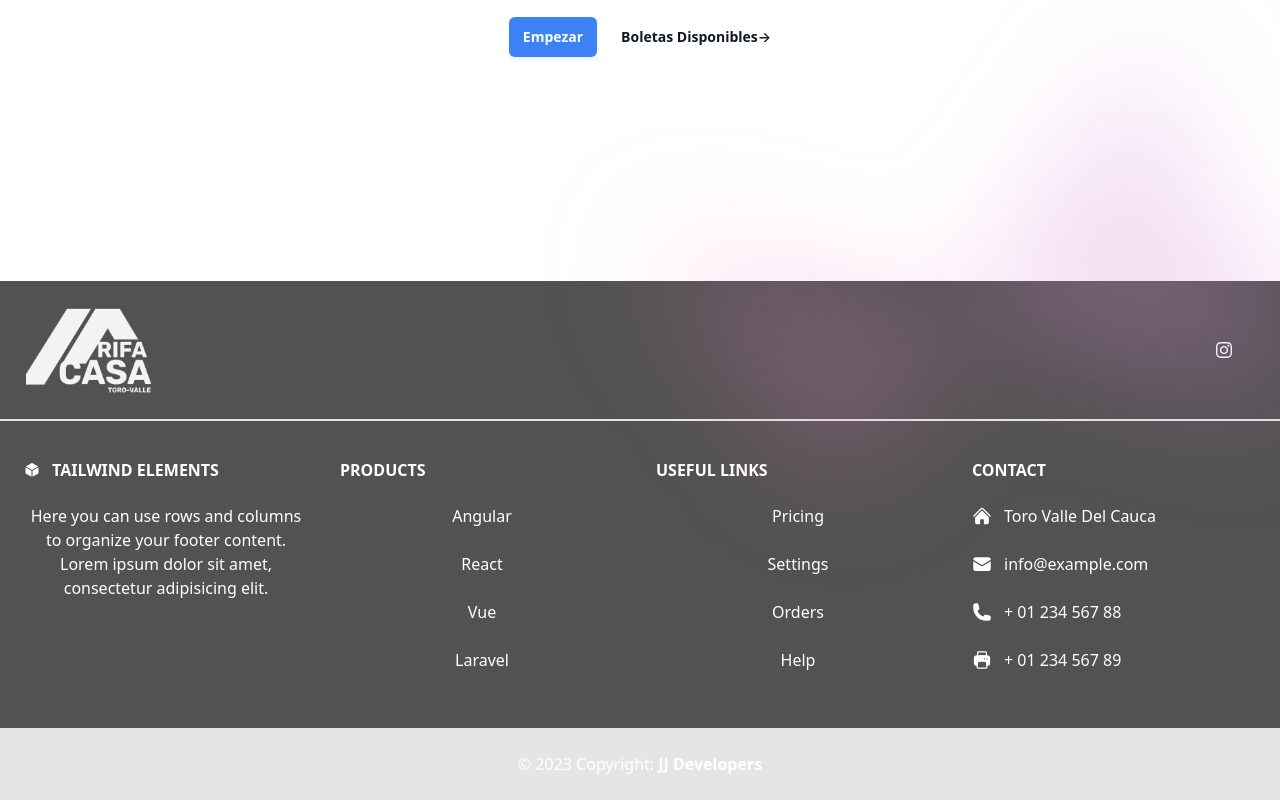
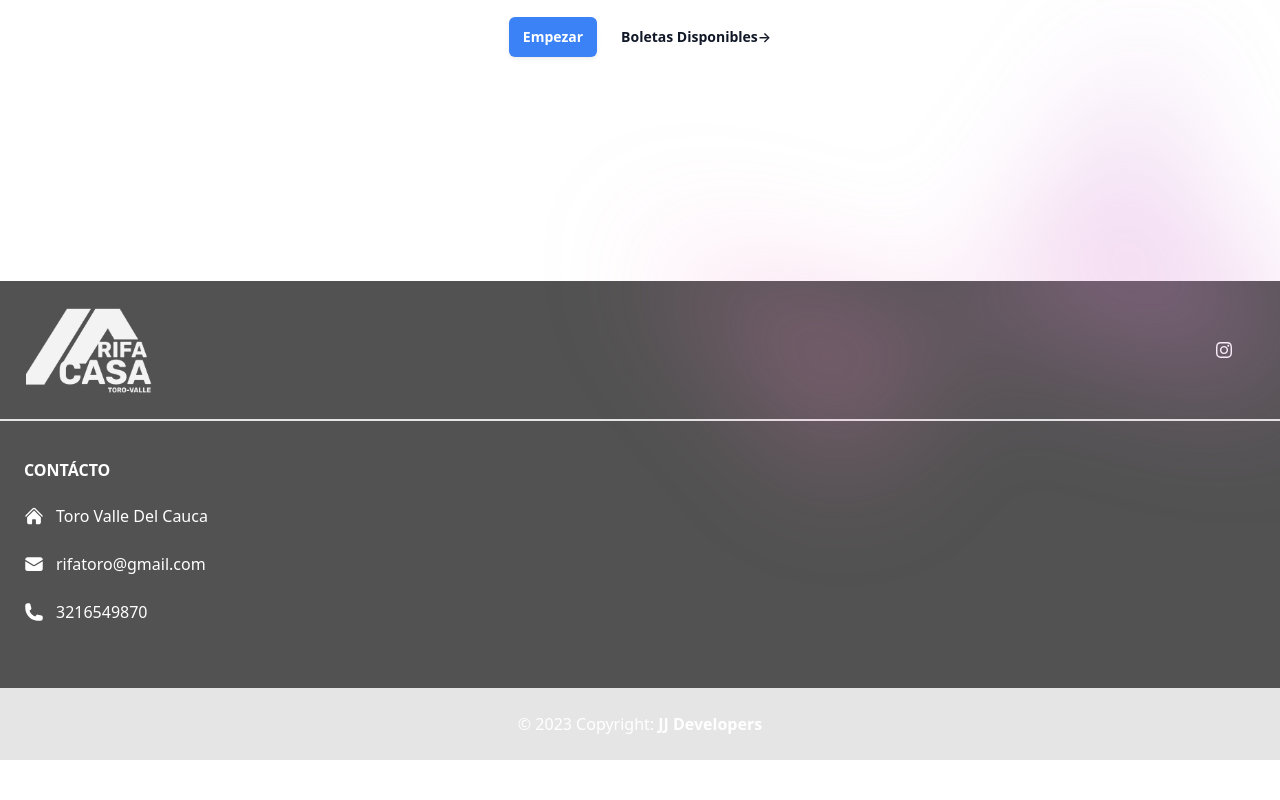
Before and after one commit to neopaisa/rifas-app-front-main, a React (Vite) app: page / in a window 1280 px wide. Shown: the part 575-1375 px from the top of the page. After the commit the page ends 1335 px from the top, so only its background shows below. Built offline with nearby package versions, Linux system fonts and the light colour scheme.

Commit message:
bug solved

```diff
--- a/src/components/admin/BoletasTable.jsx
+++ b/src/components/admin/BoletasTable.jsx
@@ -43,14 +43,15 @@ function BoletasTable() {
     setValorPendiente(valorPendiente);
     setIsOpen(true);
   };
-
   const handleClose = () => {
+    setLoading(true); // Start loading state
+    // Introduce a delay of 3 seconds (3000 milliseconds) before fetching data
+    setTimeout(() => {
+      fetchData(); // Fetch data to update with the latest changes
+      setLoading(false); // End loading state
+    }, 3000);
     setIsOpen(false);
-    setLoading(true); // Start loading state
-    fetchData(); // Fetch data to update with the latest changes
-    setLoading(false); // End loading state
   };
-
 
   //API GET
   const fetchData = async () => {
--- a/src/components/global/Footer.jsx
+++ b/src/components/global/Footer.jsx
@@ -22,7 +22,7 @@ function Footer() {
       </div>
       <div className="mx-6 py-10 text-center md:text-left">
         <div className="grid-1 grid gap-8 md:grid-cols-2 lg:grid-cols-4">
-          <div className="">
+          {/* <div className="">
             <h6 className="mb-4 flex items-center justify-center font-semibold uppercase md:justify-start">
               <svg
                 xmlns="http://www.w3.org/2000/svg"
@@ -38,8 +38,8 @@ function Footer() {
               Here you can use rows and columns to organize your footer content.
               Lorem ipsum dolor sit amet, consectetur adipisicing elit.
             </p>
-          </div>
-          <div className="text-white">
+          </div> */}
+          {/* <div className="text-white">
             <h6 className="mb-4 flex justify-center font-semibold uppercase md:justify-start">
               Products
             </h6>
@@ -63,8 +63,8 @@ function Footer() {
                 Laravel
               </a>
             </p>
-          </div>
-          <div className="">
+          </div> */}
+          {/* <div className="">
             <h6 className="mb-4 flex justify-center font-semibold uppercase md:justify-start">
               Useful links
             </h6>
@@ -88,10 +88,10 @@ function Footer() {
                 Help
               </a>
             </p>
-          </div>
+          </div> */}
           <div>
             <h6 className="mb-4 flex justify-center font-semibold uppercase md:justify-start">
-              Contact
+              Contácto
             </h6>
             <p className="mb-4 flex items-center justify-center md:justify-start">
               <svg
@@ -115,7 +115,7 @@ function Footer() {
                 <path d="M1.5 8.67v8.58a3 3 0 003 3h15a3 3 0 003-3V8.67l-8.928 5.493a3 3 0 01-3.144 0L1.5 8.67z" />
                 <path d="M22.5 6.908V6.75a3 3 0 00-3-3h-15a3 3 0 00-3 3v.158l9.714 5.978a1.5 1.5 0 001.572 0L22.5 6.908z" />
               </svg>
-              info@example.com
+              rifatoro@gmail.com
             </p>
             <p className="mb-4 flex items-center justify-center md:justify-start">
               <svg
@@ -130,22 +130,7 @@ function Footer() {
                   clipRule="evenodd"
                 />
               </svg>
-              + 01 234 567 88
-            </p>
-            <p className="flex items-center justify-center md:justify-start">
-              <svg
-                xmlns="http://www.w3.org/2000/svg"
-                viewBox="0 0 24 24"
-                fill="currentColor"
-                className="mr-3 h-5 w-5"
-              >
-                <path
-                  fillRule="evenodd"
-                  d="M7.875 1.5C6.839 1.5 6 2.34 6 3.375v2.99c-.426.053-.851.11-1.274.174-1.454.218-2.476 1.483-2.476 2.917v6.294a3 3 0 003 3h.27l-.155 1.705A1.875 1.875 0 007.232 22.5h9.536a1.875 1.875 0 001.867-2.045l-.155-1.705h.27a3 3 0 003-3V9.456c0-1.434-1.022-2.7-2.476-2.917A48.716 48.716 0 0018 6.366V3.375c0-1.036-.84-1.875-1.875-1.875h-8.25zM16.5 6.205v-2.83A.375.375 0 0016.125 3h-8.25a.375.375 0 00-.375.375v2.83a49.353 49.353 0 019 0zm-.217 8.265c.178.018.317.16.333.337l.526 5.784a.375.375 0 01-.374.409H7.232a.375.375 0 01-.374-.409l.526-5.784a.373.373 0 01.333-.337 41.741 41.741 0 018.566 0zm.967-3.97a.75.75 0 01.75-.75h.008a.75.75 0 01.75.75v.008a.75.75 0 01-.75.75H18a.75.75 0 01-.75-.75V10.5zM15 9.75a.75.75 0 00-.75.75v.008c0 .414.336.75.75.75h.008a.75.75 0 00.75-.75V10.5a.75.75 0 00-.75-.75H15z"
-                  clipRule="evenodd"
-                />
-              </svg>
-              + 01 234 567 89
+              3216549870
             </p>
           </div>
         </div>
```
